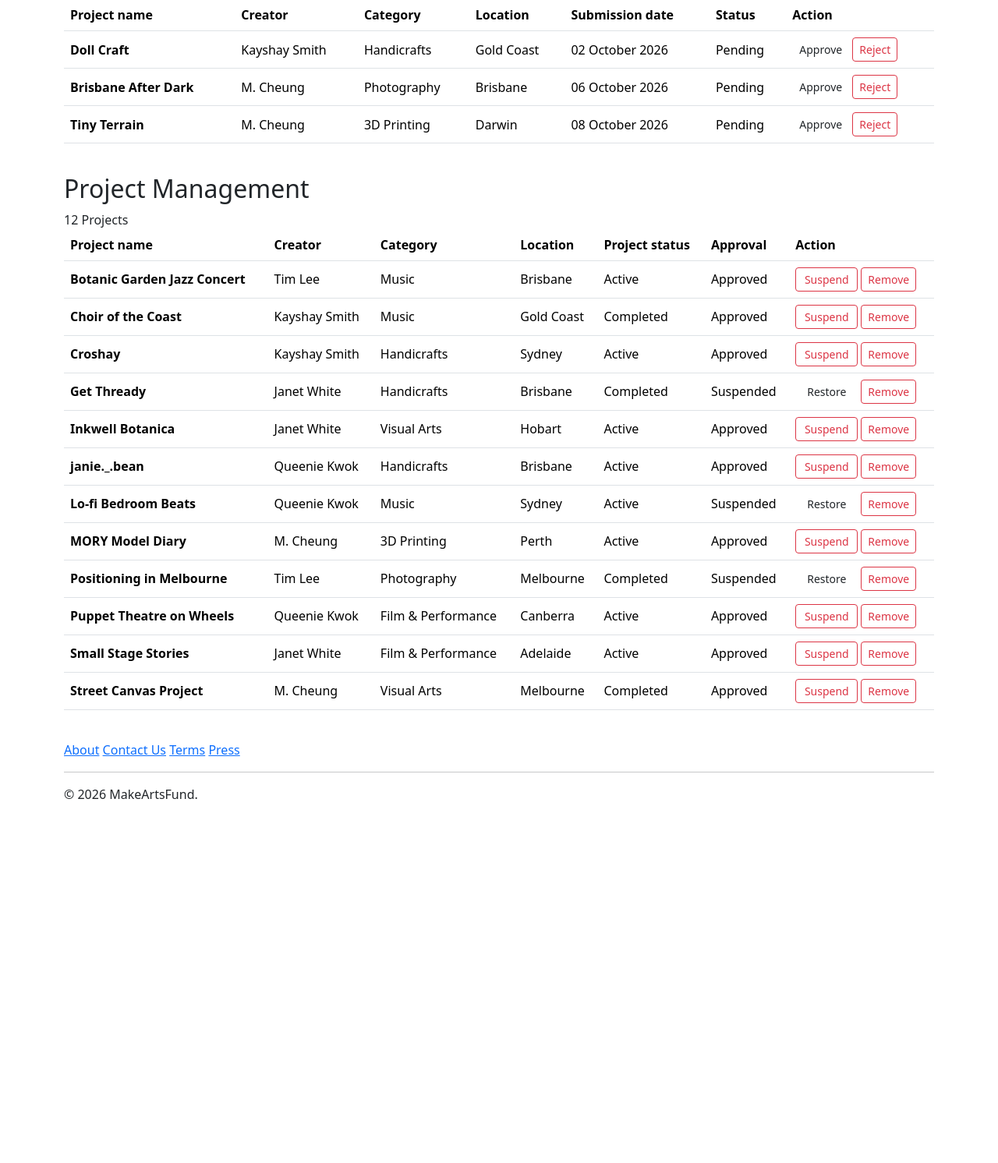
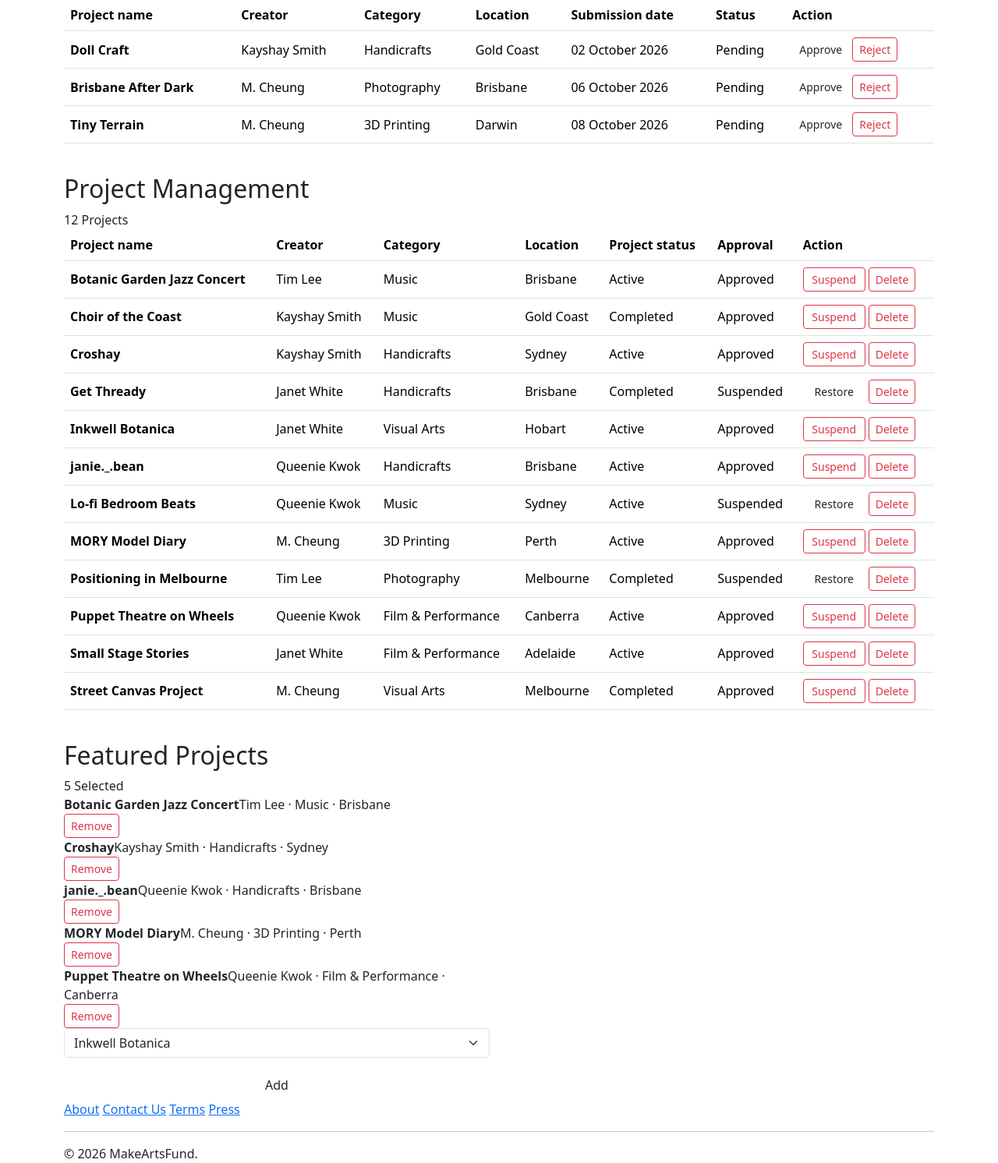
Before and after one commit to 2-ujin/IFN582_grp_assignment, a Flask app: page /admin in a window 1280 px wide. Shown: the part 259-1751 px from the top of the page at 78% size. Before the commit the page ends 1284 px from the top, so only its background shows below. Run offline with Flask 3, Linux system fonts and the light colour scheme; data comes from the database, SQL or seed files in the repository.

Commit message:
Part 5: Add Featured projects to admin dashboard

```diff
--- a/project/forms.py
+++ b/project/forms.py
@@ -2,7 +2,11 @@
 
 # ----- Part 5. Admin Dashboard -----
 from flask_wtf import FlaskForm
+from wtforms import SelectField
 
 # Empty form used by admin for action such as approve, delete, etc.
 class AdminActionForm(FlaskForm):
     pass
+# Dropdown for choosing a project to add to featured section
+class FeatureProjectForm(FlaskForm):
+    project_id = SelectField('Select a project to feature', coerce=int)
--- a/project/models.py
+++ b/project/models.py
@@ -222,11 +222,11 @@ def change_project_status(project_id, current_status, new_status):
     return updated_rows
 
 def soft_delete_project(project_id):
-    # Hide reviewed projects by setting their approval status to 'Removed'
+    # Hide reviewed projects by setting their approval status to 'Deleted'
     cursor = database.connection.cursor()
     cursor.execute("""
         UPDATE project
-        SET approvalStatus = 'Removed',
+        SET approvalStatus = 'Deleted',
             featured = FALSE
         WHERE projectId = %s
           And approvalStatus IN ('Approved', 'Suspended', 'Rejected')
@@ -235,3 +235,70 @@ def soft_delete_project(project_id):
     updated_rows = cursor.rowcount
     cursor.close()
     return updated_rows
+
+def get_featured_projects():
+    # Get projects that are currently in featured section
+    cursor = database.connection.cursor()
+    cursor.execute("""
+        SELECT  project.projectId,
+                project.projectName,
+                CONCAT(user.firstname, ' ', user.surname) AS creatorName,
+                category.categoryName,
+                project.location
+        FROM project
+        JOIN user ON user.userId = project.creatorId
+        JOIN category ON category.categoryId = project.categoryId
+        WHERE project.featured = TRUE
+        ORDER BY project.projectName ASC
+    """)
+
+    featured_projects = cursor.fetchall()
+    cursor.close()
+    return featured_projects
+
+def get_feature_candidates():
+    # Get projects that can be added to featured section
+    cursor = database.connection.cursor()
+    cursor.execute("""
+        SELECT  project.projectId,
+                project.projectName
+        FROM project
+        WHERE project.approvalStatus = 'Approved'
+        AND project.projectStatus = 'Active'
+        AND project.featured = FALSE
+        ORDER BY project.projectName ASC
+    """)
+
+    feature_candidates = cursor.fetchall()
+    cursor.close()
+    return feature_candidates
+
+def add_to_featured(project_id):
+    # Show a project in featured section
+    cursor = database.connection.cursor()
+    cursor.execute("""
+        UPDATE project
+        SET featured = TRUE
+        WHERE projectId = %s
+          And approvalStatus = 'Approved'
+          And projectStatus = 'Active'
+          AND featured = FALSE
+    """, (project_id,))
+    database.connection.commit()
+    updated_rows = cursor.rowcount
+    cursor.close()
+    return updated_rows
+
+def remove_from_featured(project_id):
+    # Take a project out from featured section
+    cursor = database.connection.cursor()
+    cursor.execute("""
+        UPDATE project
+        SET featured = FALSE
+        WHERE projectId = %s
+          AND featured = TRUE
+    """, (project_id,))
+    database.connection.commit()
+    updated_rows = cursor.rowcount
+    cursor.close()
+    return updated_rows
--- a/project/templates/admin_dashboard.html
+++ b/project/templates/admin_dashboard.html
@@ -165,9 +165,9 @@
                           <button type="submit" class="btn btn-sm btn-outline-coral" style="min-width: 5rem;">Restore</button>
                         </form>
                       {% endif %}
-                      <form method="post" action="{{ url_for('main.remove_project', project_id = project.projectId) }}">
+                      <form method="post" action="{{ url_for('main.delete_project', project_id = project.projectId) }}">
                         {{ form.csrf_token}}
-                        <button type="submit" class="btn btn-sm btn-outline-danger">Remove</button>
+                        <button type="submit" class="btn btn-sm btn-outline-danger">Delete</button>
                       </form>
                       </div>
                     </td>
@@ -182,7 +182,39 @@
           </div>
         </section>
 
+        <!-- Featured Projects -->
+        <div class="row g-4">
+          <div class="col-lg-6">
+            <section id="featured-projects-management" class="admin-panel h-100" aria-labelledby="featured-heading">
+              <div class="admin-panel-heading">
+                <h2 id="featured-heading">Featured Projects</h2>
+                <div class="admin-heading-actions"><span class="admin-count-badge">{{ featured_projects|length }} Selected</span></div>
+              </div>
+              {% for project in featured_projects %}
+                <div class="homepage-project-item">
+                  <div><strong>{{ project.projectName }}</strong><span>{{ project.creatorName }} · {{ project.categoryName }} · {{ project.location }}</span></div>
+                  <form method="post" action="{{ url_for('main.remove_featured_project', project_id = project.projectId) }}">
+                    {{ form.csrf_token}}
+                    <button type="submit" class="btn btn-sm btn-outline-danger">Remove</button>
+                  </form>
+                </div>
+              {% else %}
+                <p>There are no featured projects yet.</p>
+              {% endfor %}
 
+              {% if feature_form.project_id.choices %}
+                <form method="post" action="{{ url_for('main.add_featured_project') }}">
+                  {{ feature_form.csrf_token}}
+                  {{ feature_form.project_id.label(class="visually-hidden") }}
+                  {{ feature_form.project_id(class="form-select") }}
+                  <button type="submit" class="btn btn-coral w-100 mt-3">Add</button>
+                </form>
+              {% else %}
+                <p>There are no projects available to feature right now.</p>
+              {% endif %}
+            </section>
+          </div>
+        </div>
 
       </div>
     </section>
--- a/project/views.py
+++ b/project/views.py
@@ -27,19 +27,34 @@ def index():
 # ----- Part 5. Admin Dashboard -----
 from flask import render_template, redirect, url_for, flash
 from .models import (get_pending_projects, review_project_approval,
-                     get_reviewed_projects, change_project_status, soft_delete_project)
-from .forms import AdminActionForm
+                     get_reviewed_projects, change_project_status, soft_delete_project,
+                     get_featured_projects, get_feature_candidates,
+                     add_to_featured, remove_from_featured)
+from .forms import AdminActionForm, FeatureProjectForm
+
+def create_feature_form():
+    # Build a dopdown with the projects that can be featured
+    feature_form = FeatureProjectForm()
+    options = []
+    for project in get_feature_candidates():
+        options.append((project['projectId'], project['projectName']))
+    feature_form.project_id.choices = options
+    return feature_form
 
 # TODO: add login function for admin
 @main.route('/admin')
 def admin_dashboard():
     pending_projects = get_pending_projects()
     reviewed_projects = get_reviewed_projects()
+    fetured_projects = get_featured_projects()
     form = AdminActionForm()
+    feature_form = create_feature_form()
     return render_template('admin_dashboard.html',
                            pending_projects = pending_projects,
                            reviewed_projects = reviewed_projects,
-                           form = form)
+                           featured_projects = fetured_projects,
+                           form = form,
+                           feature_form = feature_form)
 
 @main.route('/admin/projects/<int:project_id>/approve', methods = ['POST'])
 def approve_project(project_id):
@@ -91,15 +106,41 @@ def restore_project(project_id):
         flash('Something went wrong. Please try again.', 'danger')
     return redirect(url_for('main.admin_dashboard'))
 
-# Remove projects from admin dashboard
-@main.route('/admin/projects/<int:project_id>/remove', methods = ['POST'])
-def remove_project(project_id):
+# Soft delete projects from admin dashboard
+@main.route('/admin/projects/<int:project_id>/delete', methods = ['POST'])
+def delete_project(project_id):
     form = AdminActionForm()
     if form.validate_on_submit():
         if soft_delete_project(project_id) == 1:
-           flash('The project has been removed.', 'success')
+           flash('The project has been deleted.', 'success')
         else:
-            flash('This project could not be found or cannot be removed.', 'warning')
+            flash('This project could not be found or cannot be deleted.', 'warning')
     else:
         flash('Something went wrong. Please try again.', 'danger')
     return redirect(url_for('main.admin_dashboard'))
+
+# Add featured projects
+@main.route('/admin/featured/add', methods=['POST'])
+def add_featured_project():
+    feature_form = create_feature_form()
+    if feature_form.validate_on_submit():
+        if add_to_featured(feature_form.project_id.data) == 1:
+            flash('This project has been added to the Featured section.', 'success')
+        else:
+            flash('This project cannot be featured.', 'warning')
+    else:
+        flash('Please choose a valid project to feature.', 'danger')
+    return redirect(url_for('main.admin_dashboard'))
+
+# Remove from featured section
+@main.route('/admin/featured/<int:project_id>/remove', methods=['POST'])
+def remove_featured_project(project_id):
+    form = AdminActionForm()
+    if form.validate_on_submit():
+        if remove_from_featured(project_id) == 1:
+            flash('This project has been removed from the Featured section.', 'success')
+        else:
+            flash('This project is not in the Featured section.', 'warning')
+    else:
+        flash('Something went wrong. Please try again.', 'danger')
+    return redirect(url_for('main.admin_dashboard'))
```
